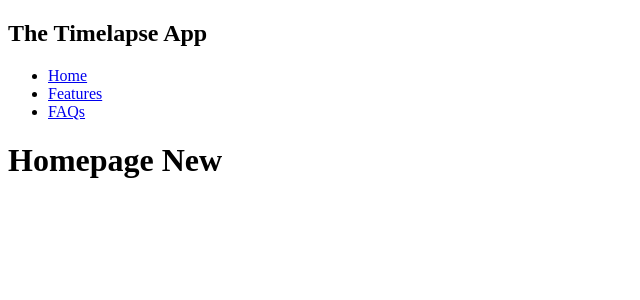
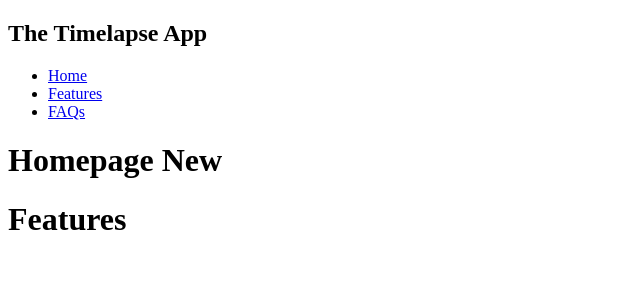
Before and after one commit to reteshg/site, a React (Create React App) app: page / in a window 1280 px wide. Shown: the top 300 px of the page, without its empty margins (0-640 px from the left). Built offline with nearby package versions, Linux system fonts and the light colour scheme.

Commit message:
add features file

```diff
--- a/package.json
+++ b/package.json
@@ -1,5 +1,5 @@
 {
-  "homepage":"https://reteshg.github.io/site",
+  "homepage": "https://reteshg.github.io/site",
   "name": "site",
   "version": "0.1.0",
   "private": true,
@@ -9,6 +9,7 @@
     "@testing-library/user-event": "^7.2.1",
     "react": "^16.13.1",
     "react-dom": "^16.13.1",
+    "react-router-dom": "^5.2.0",
     "react-scripts": "3.4.1"
   },
   "scripts": {
--- a/src/App.js
+++ b/src/App.js
@@ -1,12 +1,14 @@
 import React from 'react';
 import Navbar from './components/navbar';
 import Home from './components/home';
+import Features from './components/features';
 
 function App() {
   return (
     <div className="App">
       <Navbar title="The Timelapse App"/>
       <Home title="Homepage New"/>
+      <Features/>
     </div>
   );
 }
--- /dev/null
+++ b/src/components/features.js
@@ -0,0 +1,7 @@
+import React from 'react';
+
+const Features= () => (
+    <h1>Features</h1>
+)
+
+export default Features;
```
Also changed, not shown: 1 other file (tests, documents, lock files or other folders).
